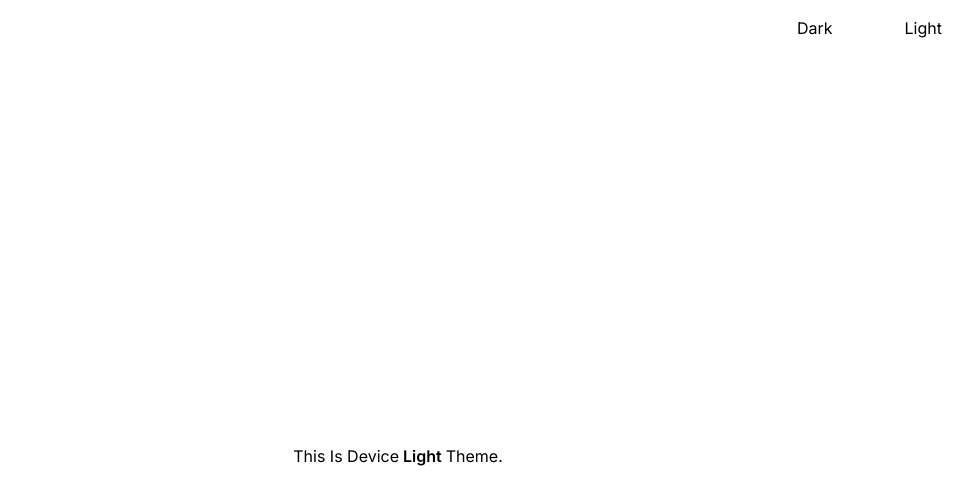
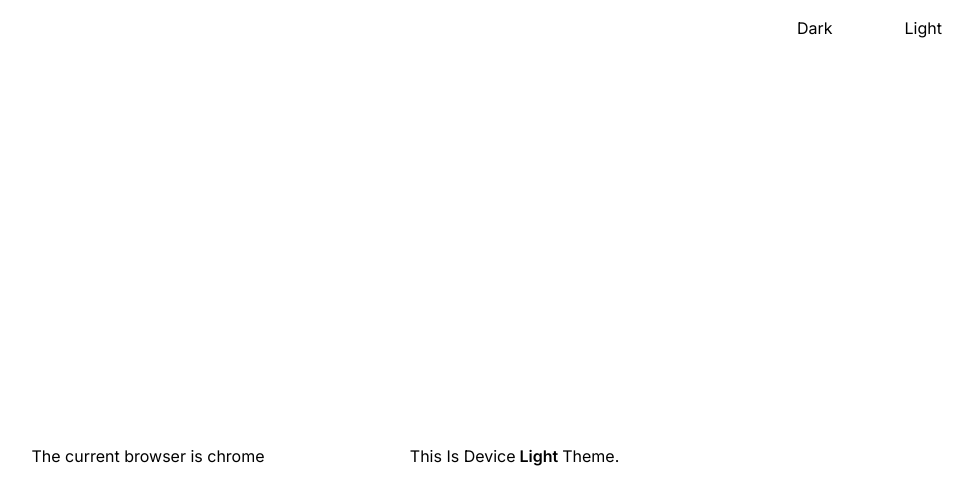
Before and after one commit to bijay-subedi-veda/device_theme_configuration, a Next.js app: page / in a window 1280 px wide. Shown: the top 504 px of the page, without its empty margins (242-1215 px from the left). Built offline with nearby package versions, Linux system fonts and the light colour scheme.

Commit message:
feat: added the browser information data in home page

```diff
--- a/src/app/page.tsx
+++ b/src/app/page.tsx
@@ -5,5 +5,19 @@ const ThemeDetector = dynamic(() => import("./components/ThemeDetector"), {
 });
 
 export default function Home() {
-  return <ThemeDetector />;
+  const getBrowserInfo = () => {
+    const userAgent = navigator.userAgent.toLowerCase();
+    if (userAgent.includes("chrome")) return "chrome";
+    if (userAgent.includes("firefox")) return "firefox";
+    if (userAgent.includes("safari")) return "safari";
+    return "unknown";
+  };
+
+  const browser = getBrowserInfo();
+  return (
+    <>
+      <p>{`The current browser is ${browser}`}</p>
+      <ThemeDetector />
+    </>
+  );
 }
```
